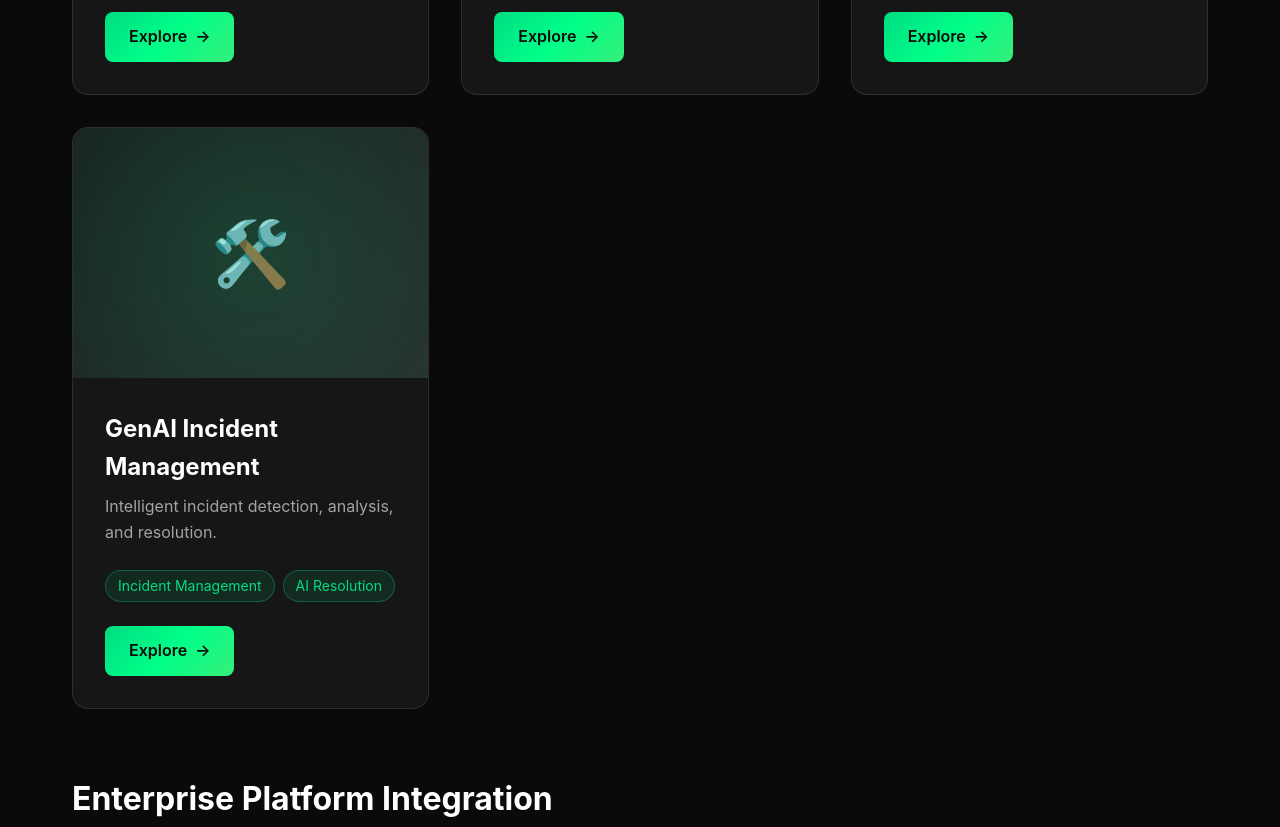
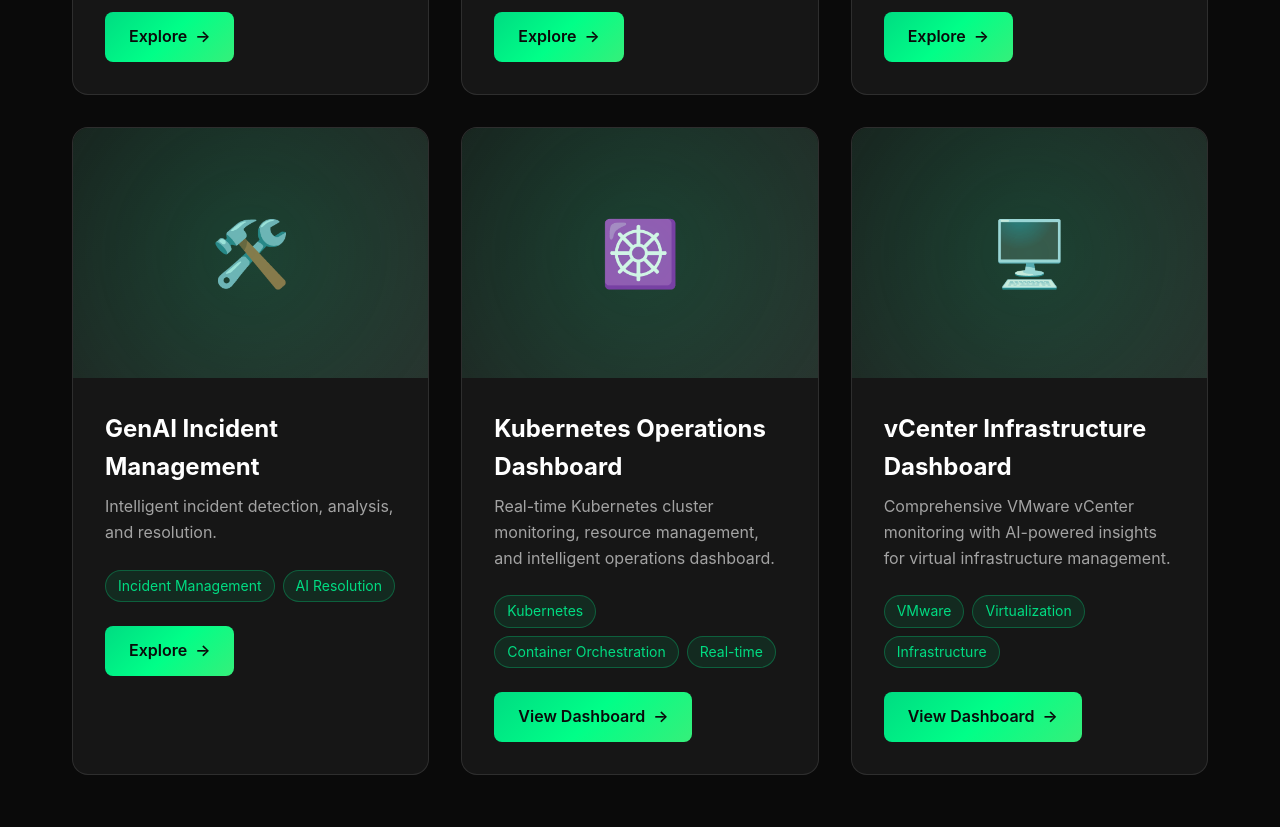
Before and after one commit to hdpspark/rcm-agent-architecture, a plain HTML site: page exhibits.html in a window 1280 px wide. Shown: the part 5500-6327 px from the top of the page. Drawn offline with Linux system fonts and the light colour scheme.

Commit message:
Add K8s and vCenter dashboards to SRE section in exhibits page

```diff
--- a/exhibits.html
+++ b/exhibits.html
@@ -740,6 +740,48 @@
                         </a>
                     </div>
                 </div>
+
+                <div class="exhibit-card">
+                    <div class="exhibit-image">
+                        <span>☸️</span>
+                    </div>
+                    <div class="exhibit-content">
+                        <h3 class="exhibit-title">Kubernetes Operations Dashboard</h3>
+                        <p class="exhibit-description">
+                            Real-time Kubernetes cluster monitoring, resource management, and intelligent operations dashboard.
+                        </p>
+                        <div class="exhibit-tags">
+                            <span class="tag">Kubernetes</span>
+                            <span class="tag">Container Orchestration</span>
+                            <span class="tag">Real-time</span>
+                        </div>
+                        <a href="exhibits/k8s-dashboard.html" class="exhibit-link">
+                            View Dashboard
+                            <span>→</span>
+                        </a>
+                    </div>
+                </div>
+
+                <div class="exhibit-card">
+                    <div class="exhibit-image">
+                        <span>🖥️</span>
+                    </div>
+                    <div class="exhibit-content">
+                        <h3 class="exhibit-title">vCenter Infrastructure Dashboard</h3>
+                        <p class="exhibit-description">
+                            Comprehensive VMware vCenter monitoring with AI-powered insights for virtual infrastructure management.
+                        </p>
+                        <div class="exhibit-tags">
+                            <span class="tag">VMware</span>
+                            <span class="tag">Virtualization</span>
+                            <span class="tag">Infrastructure</span>
+                        </div>
+                        <a href="exhibits/vcenter-dashboard.html" class="exhibit-link">
+                            View Dashboard
+                            <span>→</span>
+                        </a>
+                    </div>
+                </div>
             </div>
         </div>
 
```
